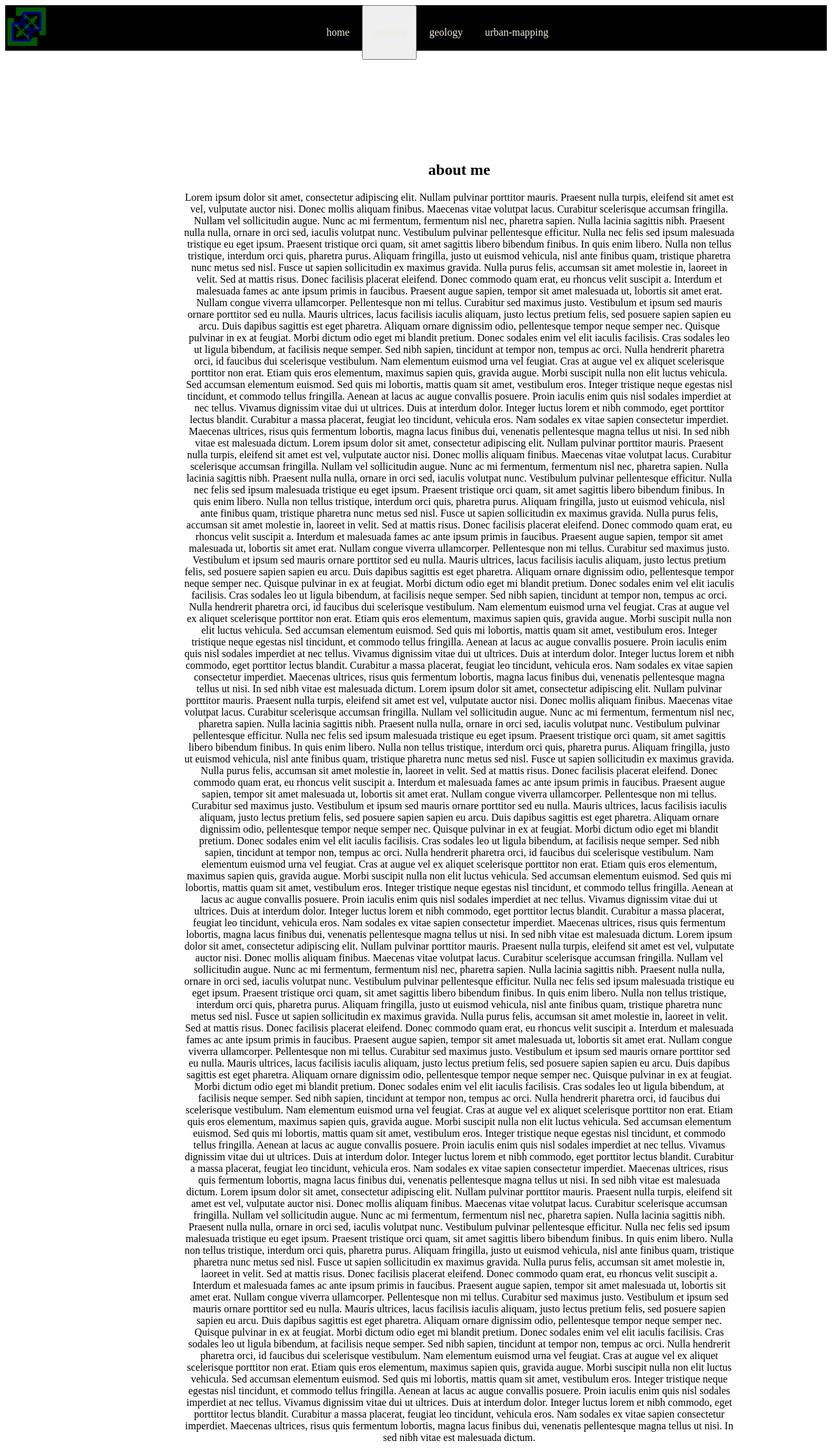
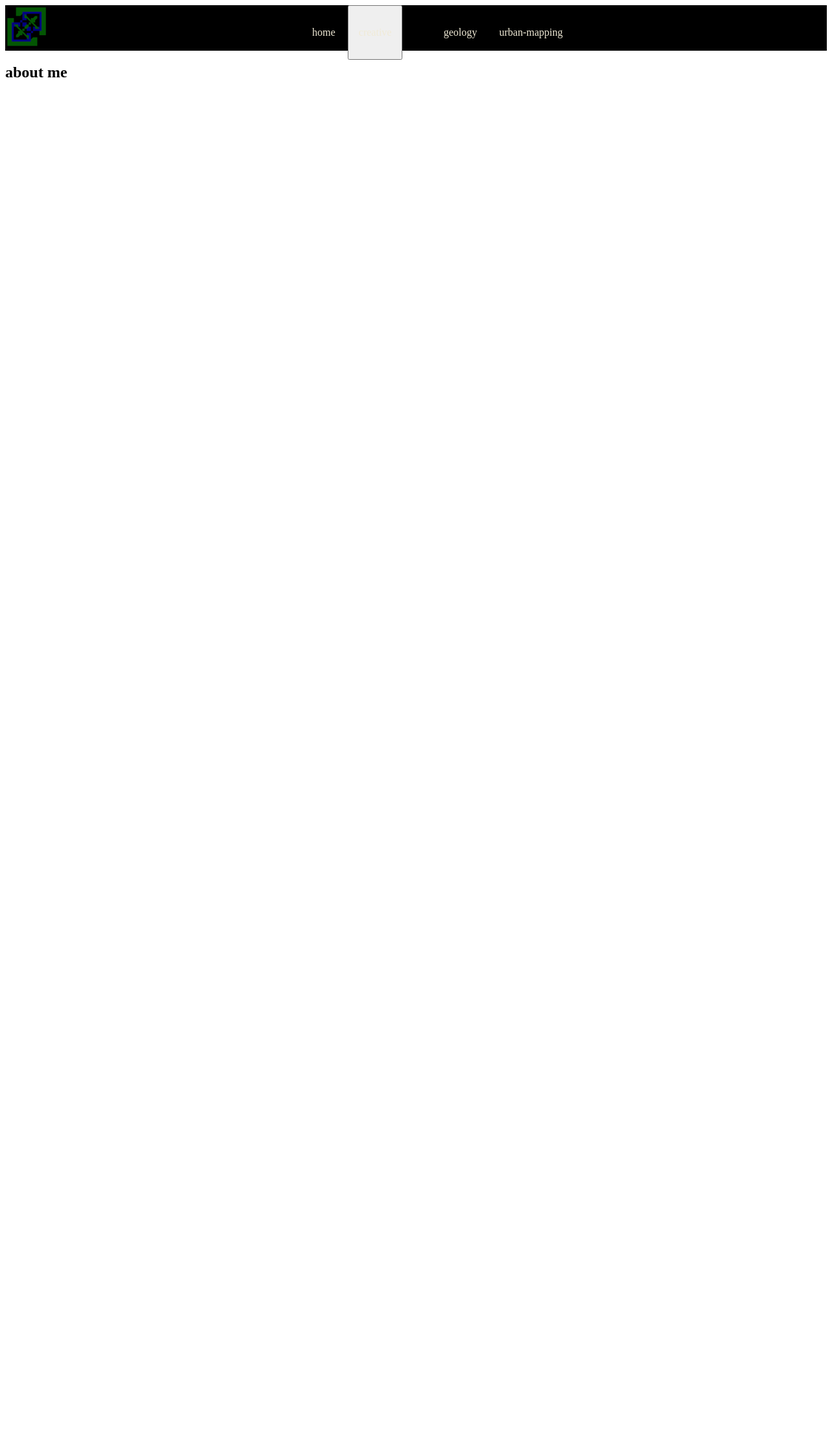
Before and after one commit to jonyappleseed/website, a PHP site: page / in a window 1280 px wide. Shown: the whole page at 65% size. After the commit the page ends 119 px from the top, so only its background shows below. Run offline with PHP 8.4, Linux system fonts and the light colour scheme; some libraries are stand-ins or nearby versions; some web fonts are replaced.

Commit message:
edited header

```diff
--- a/design/style.css
+++ b/design/style.css
@@ -79,26 +79,12 @@
 		float: right;
 	}
 
-/* page behavior */
-	@media screen and (max-width:700px) {
-		.sidenav {
-			width: 100%;
-			height: auto;
-			position: relative;
-		}
-		div.content {margin-left: 0;}
+	.header {
+
 	}
 
-/*
-	@@media screen and (max-width: 400px) {
-		.sidebar a {
-			text-align: center;
-			float: none;
-		}
-	}
-*/
+/* content */
 
-/* content */
 	.content {
 		position: absolute;
 		margin: 150px 150px 0px 275px;
--- a/index.html
+++ b/index.html
@@ -13,74 +13,29 @@
 </head>
 
 <body>
-  <div class="navigation-bar" "header">
+  <div class="navigation-bar">
     <div id="navigation-container">
       <img src="img/favicon-70x70.png"/>
       <ul>
         <li><a href="#">home</a></li>
         <li>
         <button class="dropbtn">creative</button>
+          <i class="fa fa-caret-down"></i>
+        <div class="dropdown-container">
+          <a href="#poetry"
+        </div>
         </li>
         <li><a href="#geology">geology</a></li>
         <li><a href="#urban_mapping">urban-mapping</a></li>
       </ul>
     </div>
   </div>
-  <div class="content center">
+  <div>
     <h2>about me</h2>
     <div>
     <p>
 
-Lorem ipsum dolor sit amet, consectetur adipiscing elit. Nullam pulvinar porttitor mauris. Praesent nulla turpis, eleifend sit amet est vel, vulputate auctor nisi. Donec mollis aliquam finibus. Maecenas vitae volutpat lacus. Curabitur scelerisque accumsan fringilla. Nullam vel sollicitudin augue. Nunc ac mi fermentum, fermentum nisl nec, pharetra sapien.
-
-Nulla lacinia sagittis nibh. Praesent nulla nulla, ornare in orci sed, iaculis volutpat nunc. Vestibulum pulvinar pellentesque efficitur. Nulla nec felis sed ipsum malesuada tristique eu eget ipsum. Praesent tristique orci quam, sit amet sagittis libero bibendum finibus. In quis enim libero. Nulla non tellus tristique, interdum orci quis, pharetra purus. Aliquam fringilla, justo ut euismod vehicula, nisl ante finibus quam, tristique pharetra nunc metus sed nisl.
-
-Fusce ut sapien sollicitudin ex maximus gravida. Nulla purus felis, accumsan sit amet molestie in, laoreet in velit. Sed at mattis risus. Donec facilisis placerat eleifend. Donec commodo quam erat, eu rhoncus velit suscipit a. Interdum et malesuada fames ac ante ipsum primis in faucibus. Praesent augue sapien, tempor sit amet malesuada ut, lobortis sit amet erat. Nullam congue viverra ullamcorper. Pellentesque non mi tellus. Curabitur sed maximus justo.
-
-Vestibulum et ipsum sed mauris ornare porttitor sed eu nulla. Mauris ultrices, lacus facilisis iaculis aliquam, justo lectus pretium felis, sed posuere sapien sapien eu arcu. Duis dapibus sagittis est eget pharetra. Aliquam ornare dignissim odio, pellentesque tempor neque semper nec. Quisque pulvinar in ex at feugiat. Morbi dictum odio eget mi blandit pretium. Donec sodales enim vel elit iaculis facilisis. Cras sodales leo ut ligula bibendum, at facilisis neque semper. Sed nibh sapien, tincidunt at tempor non, tempus ac orci. Nulla hendrerit pharetra orci, id faucibus dui scelerisque vestibulum. Nam elementum euismod urna vel feugiat. Cras at augue vel ex aliquet scelerisque porttitor non erat. Etiam quis eros elementum, maximus sapien quis, gravida augue. Morbi suscipit nulla non elit luctus vehicula.
-
-Sed accumsan elementum euismod. Sed quis mi lobortis, mattis quam sit amet, vestibulum eros. Integer tristique neque egestas nisl tincidunt, et commodo tellus fringilla. Aenean at lacus ac augue convallis posuere. Proin iaculis enim quis nisl sodales imperdiet at nec tellus. Vivamus dignissim vitae dui ut ultrices. Duis at interdum dolor. Integer luctus lorem et nibh commodo, eget porttitor lectus blandit. Curabitur a massa placerat, feugiat leo tincidunt, vehicula eros. Nam sodales ex vitae sapien consectetur imperdiet. Maecenas ultrices, risus quis fermentum lobortis, magna lacus finibus dui, venenatis pellentesque magna tellus ut nisi. In sed nibh vitae est malesuada dictum.
-
-
-Lorem ipsum dolor sit amet, consectetur adipiscing elit. Nullam pulvinar porttitor mauris. Praesent nulla turpis, eleifend sit amet est vel, vulputate auctor nisi. Donec mollis aliquam finibus. Maecenas vitae volutpat lacus. Curabitur scelerisque accumsan fringilla. Nullam vel sollicitudin augue. Nunc ac mi fermentum, fermentum nisl nec, pharetra sapien.
-
-Nulla lacinia sagittis nibh. Praesent nulla nulla, ornare in orci sed, iaculis volutpat nunc. Vestibulum pulvinar pellentesque efficitur. Nulla nec felis sed ipsum malesuada tristique eu eget ipsum. Praesent tristique orci quam, sit amet sagittis libero bibendum finibus. In quis enim libero. Nulla non tellus tristique, interdum orci quis, pharetra purus. Aliquam fringilla, justo ut euismod vehicula, nisl ante finibus quam, tristique pharetra nunc metus sed nisl.
-
-Fusce ut sapien sollicitudin ex maximus gravida. Nulla purus felis, accumsan sit amet molestie in, laoreet in velit. Sed at mattis risus. Donec facilisis placerat eleifend. Donec commodo quam erat, eu rhoncus velit suscipit a. Interdum et malesuada fames ac ante ipsum primis in faucibus. Praesent augue sapien, tempor sit amet malesuada ut, lobortis sit amet erat. Nullam congue viverra ullamcorper. Pellentesque non mi tellus. Curabitur sed maximus justo.
-
-Vestibulum et ipsum sed mauris ornare porttitor sed eu nulla. Mauris ultrices, lacus facilisis iaculis aliquam, justo lectus pretium felis, sed posuere sapien sapien eu arcu. Duis dapibus sagittis est eget pharetra. Aliquam ornare dignissim odio, pellentesque tempor neque semper nec. Quisque pulvinar in ex at feugiat. Morbi dictum odio eget mi blandit pretium. Donec sodales enim vel elit iaculis facilisis. Cras sodales leo ut ligula bibendum, at facilisis neque semper. Sed nibh sapien, tincidunt at tempor non, tempus ac orci. Nulla hendrerit pharetra orci, id faucibus dui scelerisque vestibulum. Nam elementum euismod urna vel feugiat. Cras at augue vel ex aliquet scelerisque porttitor non erat. Etiam quis eros elementum, maximus sapien quis, gravida augue. Morbi suscipit nulla non elit luctus vehicula.
-
-Sed accumsan elementum euismod. Sed quis mi lobortis, mattis quam sit amet, vestibulum eros. Integer tristique neque egestas nisl tincidunt, et commodo tellus fringilla. Aenean at lacus ac augue convallis posuere. Proin iaculis enim quis nisl sodales imperdiet at nec tellus. Vivamus dignissim vitae dui ut ultrices. Duis at interdum dolor. Integer luctus lorem et nibh commodo, eget porttitor lectus blandit. Curabitur a massa placerat, feugiat leo tincidunt, vehicula eros. Nam sodales ex vitae sapien consectetur imperdiet. Maecenas ultrices, risus quis fermentum lobortis, magna lacus finibus dui, venenatis pellentesque magna tellus ut nisi. In sed nibh vitae est malesuada dictum.
-
-Lorem ipsum dolor sit amet, consectetur adipiscing elit. Nullam pulvinar porttitor mauris. Praesent nulla turpis, eleifend sit amet est vel, vulputate auctor nisi. Donec mollis aliquam finibus. Maecenas vitae volutpat lacus. Curabitur scelerisque accumsan fringilla. Nullam vel sollicitudin augue. Nunc ac mi fermentum, fermentum nisl nec, pharetra sapien.
-
-Nulla lacinia sagittis nibh. Praesent nulla nulla, ornare in orci sed, iaculis volutpat nunc. Vestibulum pulvinar pellentesque efficitur. Nulla nec felis sed ipsum malesuada tristique eu eget ipsum. Praesent tristique orci quam, sit amet sagittis libero bibendum finibus. In quis enim libero. Nulla non tellus tristique, interdum orci quis, pharetra purus. Aliquam fringilla, justo ut euismod vehicula, nisl ante finibus quam, tristique pharetra nunc metus sed nisl.
-
-Fusce ut sapien sollicitudin ex maximus gravida. Nulla purus felis, accumsan sit amet molestie in, laoreet in velit. Sed at mattis risus. Donec facilisis placerat eleifend. Donec commodo quam erat, eu rhoncus velit suscipit a. Interdum et malesuada fames ac ante ipsum primis in faucibus. Praesent augue sapien, tempor sit amet malesuada ut, lobortis sit amet erat. Nullam congue viverra ullamcorper. Pellentesque non mi tellus. Curabitur sed maximus justo.
-
-Vestibulum et ipsum sed mauris ornare porttitor sed eu nulla. Mauris ultrices, lacus facilisis iaculis aliquam, justo lectus pretium felis, sed posuere sapien sapien eu arcu. Duis dapibus sagittis est eget pharetra. Aliquam ornare dignissim odio, pellentesque tempor neque semper nec. Quisque pulvinar in ex at feugiat. Morbi dictum odio eget mi blandit pretium. Donec sodales enim vel elit iaculis facilisis. Cras sodales leo ut ligula bibendum, at facilisis neque semper. Sed nibh sapien, tincidunt at tempor non, tempus ac orci. Nulla hendrerit pharetra orci, id faucibus dui scelerisque vestibulum. Nam elementum euismod urna vel feugiat. Cras at augue vel ex aliquet scelerisque porttitor non erat. Etiam quis eros elementum, maximus sapien quis, gravida augue. Morbi suscipit nulla non elit luctus vehicula.
-
-Sed accumsan elementum euismod. Sed quis mi lobortis, mattis quam sit amet, vestibulum eros. Integer tristique neque egestas nisl tincidunt, et commodo tellus fringilla. Aenean at lacus ac augue convallis posuere. Proin iaculis enim quis nisl sodales imperdiet at nec tellus. Vivamus dignissim vitae dui ut ultrices. Duis at interdum dolor. Integer luctus lorem et nibh commodo, eget porttitor lectus blandit. Curabitur a massa placerat, feugiat leo tincidunt, vehicula eros. Nam sodales ex vitae sapien consectetur imperdiet. Maecenas ultrices, risus quis fermentum lobortis, magna lacus finibus dui, venenatis pellentesque magna tellus ut nisi. In sed nibh vitae est malesuada dictum.
-
-Lorem ipsum dolor sit amet, consectetur adipiscing elit. Nullam pulvinar porttitor mauris. Praesent nulla turpis, eleifend sit amet est vel, vulputate auctor nisi. Donec mollis aliquam finibus. Maecenas vitae volutpat lacus. Curabitur scelerisque accumsan fringilla. Nullam vel sollicitudin augue. Nunc ac mi fermentum, fermentum nisl nec, pharetra sapien.
-
-Nulla lacinia sagittis nibh. Praesent nulla nulla, ornare in orci sed, iaculis volutpat nunc. Vestibulum pulvinar pellentesque efficitur. Nulla nec felis sed ipsum malesuada tristique eu eget ipsum. Praesent tristique orci quam, sit amet sagittis libero bibendum finibus. In quis enim libero. Nulla non tellus tristique, interdum orci quis, pharetra purus. Aliquam fringilla, justo ut euismod vehicula, nisl ante finibus quam, tristique pharetra nunc metus sed nisl.
-
-Fusce ut sapien sollicitudin ex maximus gravida. Nulla purus felis, accumsan sit amet molestie in, laoreet in velit. Sed at mattis risus. Donec facilisis placerat eleifend. Donec commodo quam erat, eu rhoncus velit suscipit a. Interdum et malesuada fames ac ante ipsum primis in faucibus. Praesent augue sapien, tempor sit amet malesuada ut, lobortis sit amet erat. Nullam congue viverra ullamcorper. Pellentesque non mi tellus. Curabitur sed maximus justo.
-
-Vestibulum et ipsum sed mauris ornare porttitor sed eu nulla. Mauris ultrices, lacus facilisis iaculis aliquam, justo lectus pretium felis, sed posuere sapien sapien eu arcu. Duis dapibus sagittis est eget pharetra. Aliquam ornare dignissim odio, pellentesque tempor neque semper nec. Quisque pulvinar in ex at feugiat. Morbi dictum odio eget mi blandit pretium. Donec sodales enim vel elit iaculis facilisis. Cras sodales leo ut ligula bibendum, at facilisis neque semper. Sed nibh sapien, tincidunt at tempor non, tempus ac orci. Nulla hendrerit pharetra orci, id faucibus dui scelerisque vestibulum. Nam elementum euismod urna vel feugiat. Cras at augue vel ex aliquet scelerisque porttitor non erat. Etiam quis eros elementum, maximus sapien quis, gravida augue. Morbi suscipit nulla non elit luctus vehicula.
-
-Sed accumsan elementum euismod. Sed quis mi lobortis, mattis quam sit amet, vestibulum eros. Integer tristique neque egestas nisl tincidunt, et commodo tellus fringilla. Aenean at lacus ac augue convallis posuere. Proin iaculis enim quis nisl sodales imperdiet at nec tellus. Vivamus dignissim vitae dui ut ultrices. Duis at interdum dolor. Integer luctus lorem et nibh commodo, eget porttitor lectus blandit. Curabitur a massa placerat, feugiat leo tincidunt, vehicula eros. Nam sodales ex vitae sapien consectetur imperdiet. Maecenas ultrices, risus quis fermentum lobortis, magna lacus finibus dui, venenatis pellentesque magna tellus ut nisi. In sed nibh vitae est malesuada dictum.
-
-Lorem ipsum dolor sit amet, consectetur adipiscing elit. Nullam pulvinar porttitor mauris. Praesent nulla turpis, eleifend sit amet est vel, vulputate auctor nisi. Donec mollis aliquam finibus. Maecenas vitae volutpat lacus. Curabitur scelerisque accumsan fringilla. Nullam vel sollicitudin augue. Nunc ac mi fermentum, fermentum nisl nec, pharetra sapien.
-
-Nulla lacinia sagittis nibh. Praesent nulla nulla, ornare in orci sed, iaculis volutpat nunc. Vestibulum pulvinar pellentesque efficitur. Nulla nec felis sed ipsum malesuada tristique eu eget ipsum. Praesent tristique orci quam, sit amet sagittis libero bibendum finibus. In quis enim libero. Nulla non tellus tristique, interdum orci quis, pharetra purus. Aliquam fringilla, justo ut euismod vehicula, nisl ante finibus quam, tristique pharetra nunc metus sed nisl.
-
-Fusce ut sapien sollicitudin ex maximus gravida. Nulla purus felis, accumsan sit amet molestie in, laoreet in velit. Sed at mattis risus. Donec facilisis placerat eleifend. Donec commodo quam erat, eu rhoncus velit suscipit a. Interdum et malesuada fames ac ante ipsum primis in faucibus. Praesent augue sapien, tempor sit amet malesuada ut, lobortis sit amet erat. Nullam congue viverra ullamcorper. Pellentesque non mi tellus. Curabitur sed maximus justo.
-
-Vestibulum et ipsum sed mauris ornare porttitor sed eu nulla. Mauris ultrices, lacus facilisis iaculis aliquam, justo lectus pretium felis, sed posuere sapien sapien eu arcu. Duis dapibus sagittis est eget pharetra. Aliquam ornare dignissim odio, pellentesque tempor neque semper nec. Quisque pulvinar in ex at feugiat. Morbi dictum odio eget mi blandit pretium. Donec sodales enim vel elit iaculis facilisis. Cras sodales leo ut ligula bibendum, at facilisis neque semper. Sed nibh sapien, tincidunt at tempor non, tempus ac orci. Nulla hendrerit pharetra orci, id faucibus dui scelerisque vestibulum. Nam elementum euismod urna vel feugiat. Cras at augue vel ex aliquet scelerisque porttitor non erat. Etiam quis eros elementum, maximus sapien quis, gravida augue. Morbi suscipit nulla non elit luctus vehicula.
-
-Sed accumsan elementum euismod. Sed quis mi lobortis, mattis quam sit amet, vestibulum eros. Integer tristique neque egestas nisl tincidunt, et commodo tellus fringilla. Aenean at lacus ac augue convallis posuere. Proin iaculis enim quis nisl sodales imperdiet at nec tellus. Vivamus dignissim vitae dui ut ultrices. Duis at interdum dolor. Integer luctus lorem et nibh commodo, eget porttitor lectus blandit. Curabitur a massa placerat, feugiat leo tincidunt, vehicula eros. Nam sodales ex vitae sapien consectetur imperdiet. Maecenas ultrices, risus quis fermentum lobortis, magna lacus finibus dui, venenatis pellentesque magna tellus ut nisi. In sed nibh vitae est malesuada dictum. </p>
+    </p>
     </div>
   </div>
 
```
